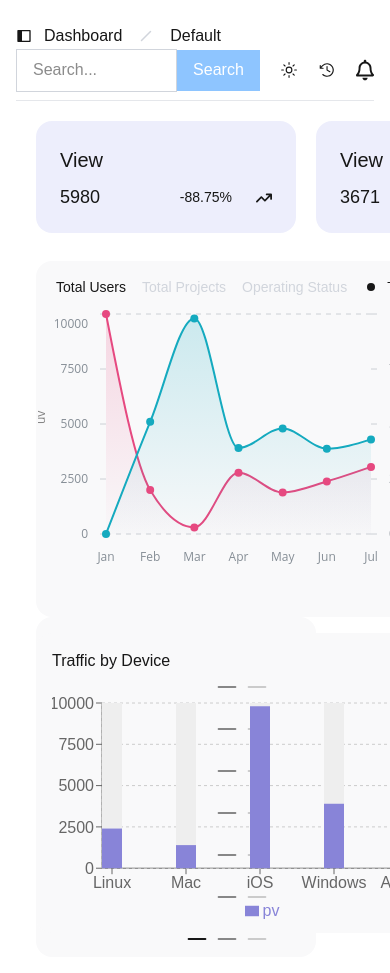
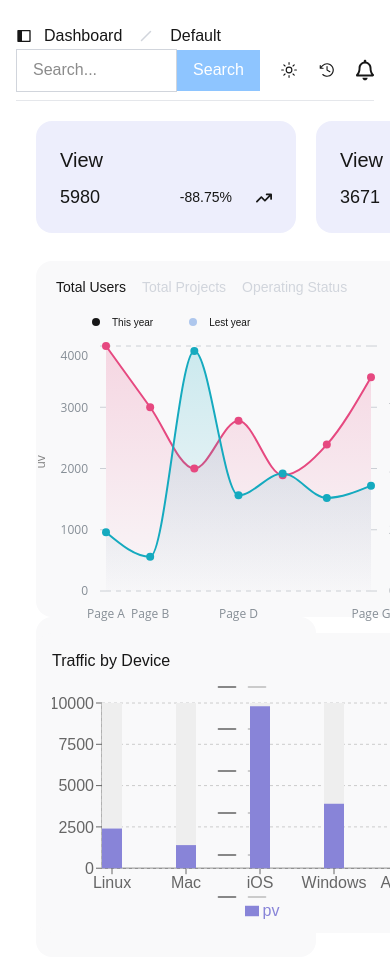
Before and after one commit to albiummid/apn-wareframe, a Next.js app: page /dashboard/overview in a window 390 px wide. Shown: the top 973 px of the page. Built offline with nearby package versions, Linux system fonts and the light colour scheme.

Commit message:
refactor: update layout styles and replace chart data in LineChart component

```diff
--- a/app/dashboard/overview/page.tsx
+++ b/app/dashboard/overview/page.tsx
@@ -6,7 +6,7 @@ import NotificationBar from "../natification-bar";
 
 export default function Overview() {
     return (
-        <div className="flex flex-wrap lg:flex-nowrap lg:gap-4 xl:gap-8 justify-between items-start w-full h-full">
+        <div className="flex flex-wrap gap-8 justify-between items-start w-full h-full">
             <div>
 
                 <Views />
--- a/component/overview/LineChart.jsx
+++ b/component/overview/LineChart.jsx
@@ -6,48 +6,13 @@ import { CartesianGrid, Legend, Line, LineChart, ResponsiveContainer, Tooltip, X
 import { AreaChart } from '@mantine/charts';
 
 const data = [
-  {
-    name: 'Jan',
-    uv: 10000,
-    pv: 0,
-    amt: 2210,
-  },
-  {
-    name: 'Feb',
-    uv: 2000,
-    pv: 5098,
-    amt: 2210,
-  },
-  {
-    name: 'Mar',
-    uv: 300,
-    pv: 9800,
-    amt: 2290,
-  },
-  {
-    name: 'Apr',
-    uv: 2780,
-    pv: 3908,
-    amt: 2000,
-  },
-  {
-    name: 'May',
-    uv: 1890,
-    pv: 4800,
-    amt: 2181,
-  },
-  {
-    name: 'Jun',
-    uv: 2390,
-    pv: 3880,
-    amt: 2500,
-  },
-  {
-    name: 'Jul',
-    uv: 3050,
-    pv: 4300,
-    amt: 2100,
-  },
+  { name: 'Page A', uv: 4000, pv: 2400 },
+  { name: 'Page B', uv: 3000, pv: 1398 },
+  { name: 'Page C', uv: 2000, pv: 9800 },
+  { name: 'Page D', uv: 2780, pv: 3908 },
+  { name: 'Page E', uv: 1890, pv: 4800 },
+  { name: 'Page F', uv: 2390, pv: 3800 },
+  { name: 'Page G', uv: 3490, pv: 4300 }
 ];
 
 const StatCard = ({ label }) => {
@@ -67,42 +32,58 @@ const StatCard = ({ label }) => {
 const LineChartView = () => {
 
   const statList = [
-    { name: 'Page A', uv: 4000, pv: 2400 },
-    { name: 'Page B', uv: 3000, pv: 1398 },
-    { name: 'Page C', uv: 2000, pv: 9800 },
-    { name: 'Page D', uv: 2780, pv: 3908 },
-    { name: 'Page E', uv: 1890, pv: 4800 },
-    { name: 'Page F', uv: 2390, pv: 3800 },
-    { name: 'Page G', uv: 3490, pv: 4300 },
+    {
+
+      label: "goolge",
+    },
+    {
+
+      label: "YouTube",
+    },
+    {
+
+      label: "Instagram",
+    },
+    {
+
+      label: "Pinterest",
+    },
+    {
+
+      label: "Facebook",
+    },
+    {
+
+      label: "Twitter",
+    },
 
   ]
 
 
   return (
-    <div className=' xl:w-full h-83 grid grid-cols-1
-    xl:grid-cols-2 items-center justify-between mb-2 mt-2'>
+    <div className='w-full h-83 md:flex md:flex-wrap items-center justify-between mb-2 mt-2'>
 
-      <div className=' xl:w-200 h-89 bg-[#F9F9FA] rounded-2xl'>
-        <div className='flex flex-wrap  py-4 px-5 gap-4  items-center'>
+      <div className='w-100 md:w-200 h-89 bg-[#F9F9FA] rounded-2xl'>
+        <div className='   flex flex-wrap  py-4 px-5 gap-4  items-center'>
           <h1 className='text-[14px] xl:text-[16px] '>Total Users</h1>
           <h1 className='text-[14px] xl:text-[16px] text-gray-300'>Total Projects</h1>
           <h1 className='text-[14px] xl:text-[16px] text-gray-300'>Operating Status</h1>
-          <div className=' xl:px-8 '>
-            <ul className=' flex  gap-4 xl:gap-8 justify-between  items-center'>
+          <div className=' px-8 '>
+            <ul className=' flex   gap-8 justify-between  items-center'>
               <li className='flex items-center gap-2'>
                 <GoDotFill />
-                <span className='text-[12px] xl:text-[16px]'>This year</span>
+                <span className='text-[10px] xl:text-[16px]'>This year</span>
               </li>
               <li className='flex items-center gap-2'>
                 <GoDotFill className='text-[#AEC7ED]' />
-                <span className='text-[12px] xl:text-[16px]'>Lest year</span>
+                <span className='text-[10px] xl:text-[16px]'>Lest year</span>
               </li>
             </ul>
           </div>
         </div>
-        <div className='w-100 xl:w-150 h-80'>
+        <div className='w-100 xl:w-full h-80'>
           <AreaChart
-            h={250}
+            h={275}
             data={data}
             dataKey="name"
             withRightYAxis
```
